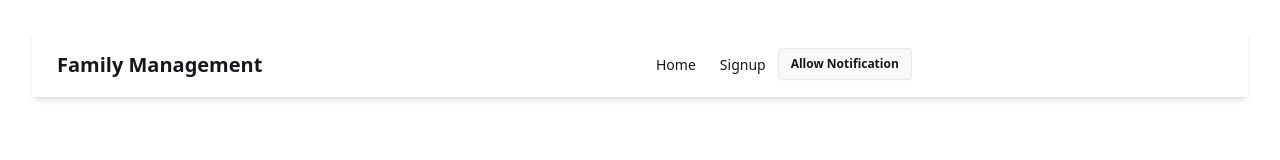
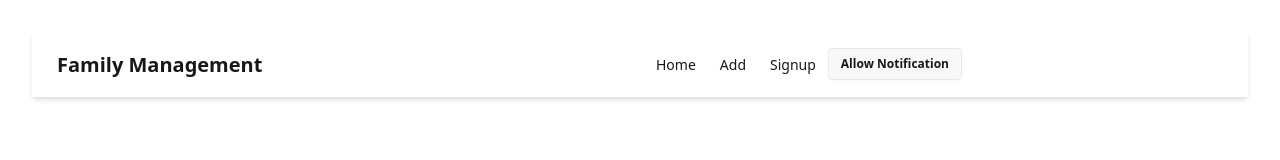
Before and after one commit to miznaansari/familymanageitem, a React (Vite) app: page / in a window 1280 px wide. Shown: the top 160 px of the page. Built offline with nearby package versions, Linux system fonts and the light colour scheme.

Commit message:
adding contion logout button show if uid exist

```diff
--- a/src/components/Navbar.jsx
+++ b/src/components/Navbar.jsx
@@ -1,5 +1,5 @@
 import React, { useEffect, useState } from "react";
-import { Link } from "react-router"; // ✅ Correct package
+import { Link, useNavigate } from "react-router"; // ✅ Correct package
 
 const Navbar = () => {
     const [denied, setDenied] = useState(false);
@@ -9,6 +9,8 @@ const Navbar = () => {
     useEffect(() => {
         const storedUser = JSON.parse(localStorage.getItem("user"));
         const uid = storedUser?.uid;
+        setUser(storedUser);
+
 
         if (!uid || !window.OneSignalDeferred) return;
 
@@ -35,7 +37,7 @@ const Navbar = () => {
         });
     }, []);
 
-
+    const [user, setUser] = useState(null); // ✅ NEW: user state
 
     const handleAllowNotification = async () => {
         try {
@@ -55,7 +57,6 @@ const Navbar = () => {
 
                 const storedUser = JSON.parse(localStorage.getItem("user"));
                 const uid = storedUser?.uid;
-
                 if (!uid) {
                     console.warn("User UID not found in localStorage.");
                     return;
@@ -154,6 +155,13 @@ const Navbar = () => {
     //         });
     //     }
     // };
+    const navigate = useNavigate();
+
+    const handleLogout = () => {
+        localStorage.clear(); // or localStorage.removeItem("user");
+        console.log("User logged out and localStorage cleared");
+        navigate("/signup"); // Redirect to login page (or homepage)
+    };
 
     return (
         <div className="navbar bg-base-100 shadow-md">
@@ -164,7 +172,15 @@ const Navbar = () => {
             <div className="navbar-center hidden md:flex">
                 <ul className="menu menu-horizontal px-1">
                     <li><Link to="/">Home</Link></li>
-                    <li><Link to="/signup">Signup</Link></li>
+                    <li><Link to="/add">Add</Link></li>
+              {!user?.uid && (      <li><Link to="/signup">Signup</Link></li>)}
+                     {user?.uid && ( // ✅ Show logout only if uid exists
+                        <li>
+                            <button onClick={handleLogout} className="btn btn-sm">
+                                Logout
+                            </button>
+                        </li>
+                    )}
                     {!ableNotification && (
                         <li>
                             <button onClick={handleAllowNotification} className="btn btn-sm">
@@ -189,7 +205,14 @@ const Navbar = () => {
                     >
                         <li><Link to="/">Home</Link></li>
                         <li><Link to="/signup">Signup</Link></li>
-                        <li><Link to="/add">Add</Link></li>
+                        {user?.uid && ( // ✅ Show logout only if uid exists
+                            <li>
+                                <button onClick={handleLogout} className="btn btn-sm">
+                                    Logout
+                                </button>
+                            </li>
+                        )}
+
                         {!ableNotification && (
                             <li>
                                 <button onClick={handleAllowNotification}>
```
